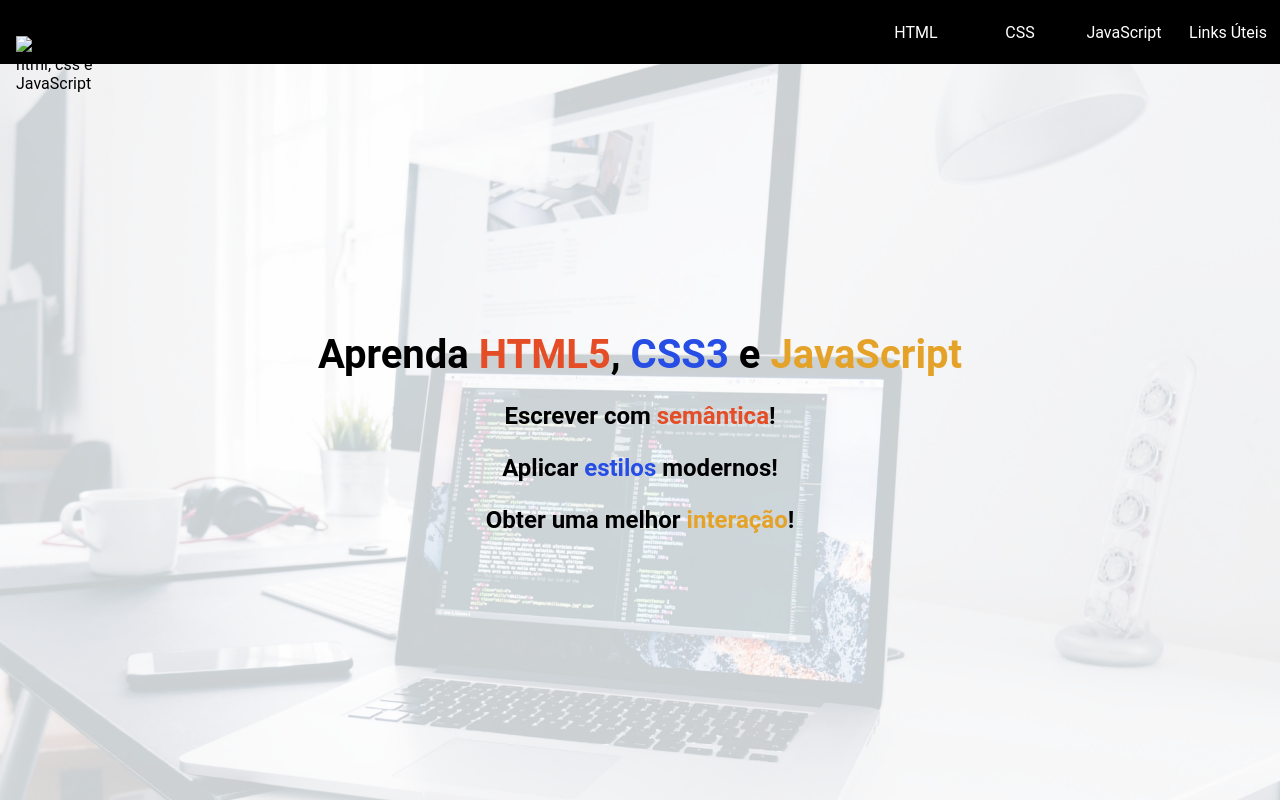
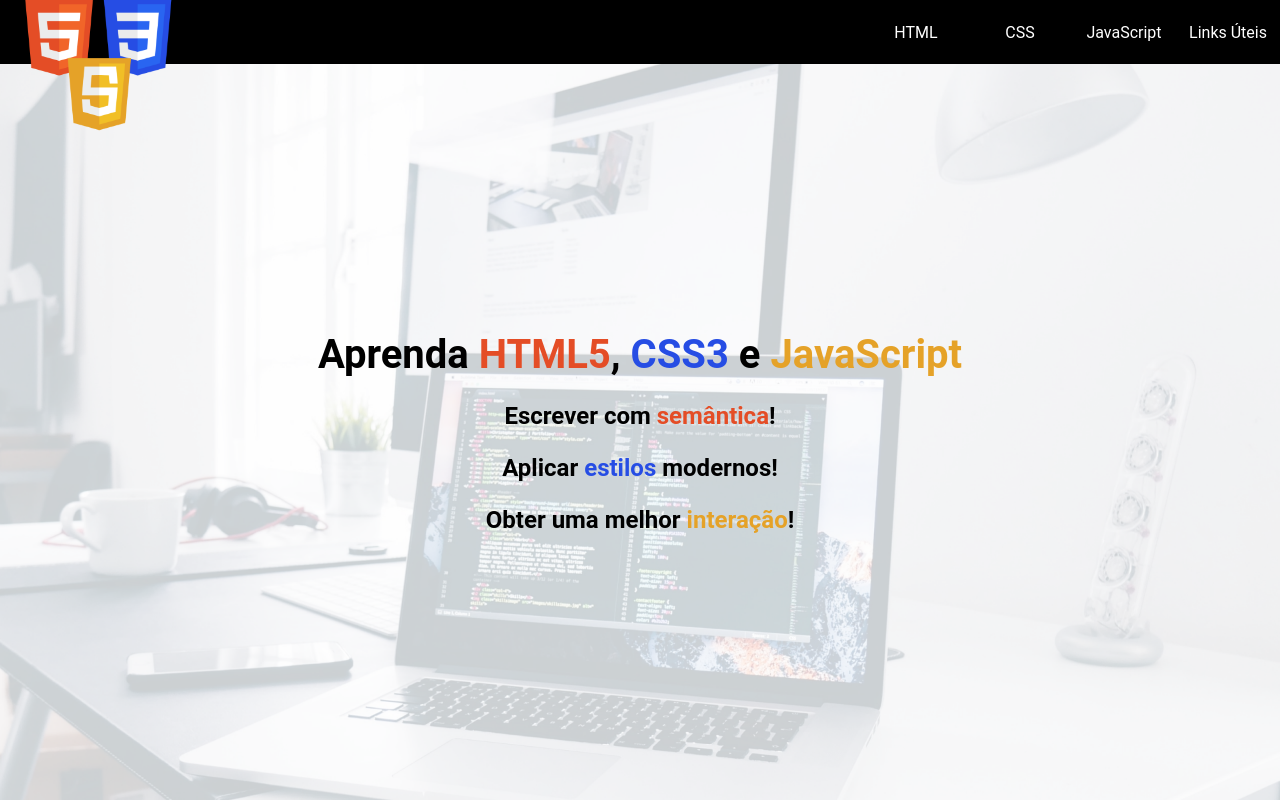
Before and after one commit to erison7596/Projeto1_OnePageSite_MouraTech, a plain HTML site: page index.html in a window 1280 px wide. Shown: the top 800 px of the page. Drawn offline with nearby package versions, Linux system fonts and the light colour scheme; the site is published under a folder, as on GitHub Pages, so addresses that start at the root find nothing.

Commit message:
atualizar bug imagem

```diff
--- a/index.html
+++ b/index.html
@@ -23,7 +23,7 @@
     <header id="back-to-top" >
       <div class="menu">
 
-        <img id="logo" src="/public/img/favicon.png" alt="Imagem símbolos html, css e JavaScript">
+        <img id="logo" src="public/img/favicon.png" alt="Imagem símbolos html, css e JavaScript">
         <ul class="links">
           <li><a href="#container-html">HTML</a></li>
           <li><a href="#container-css">CSS</a></li>
```
